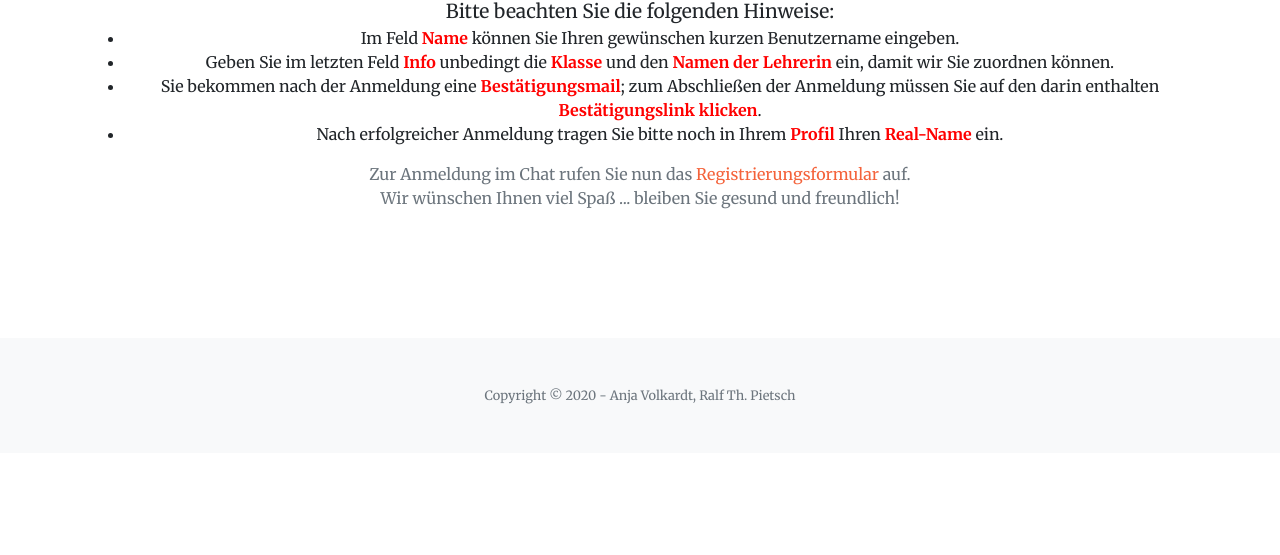
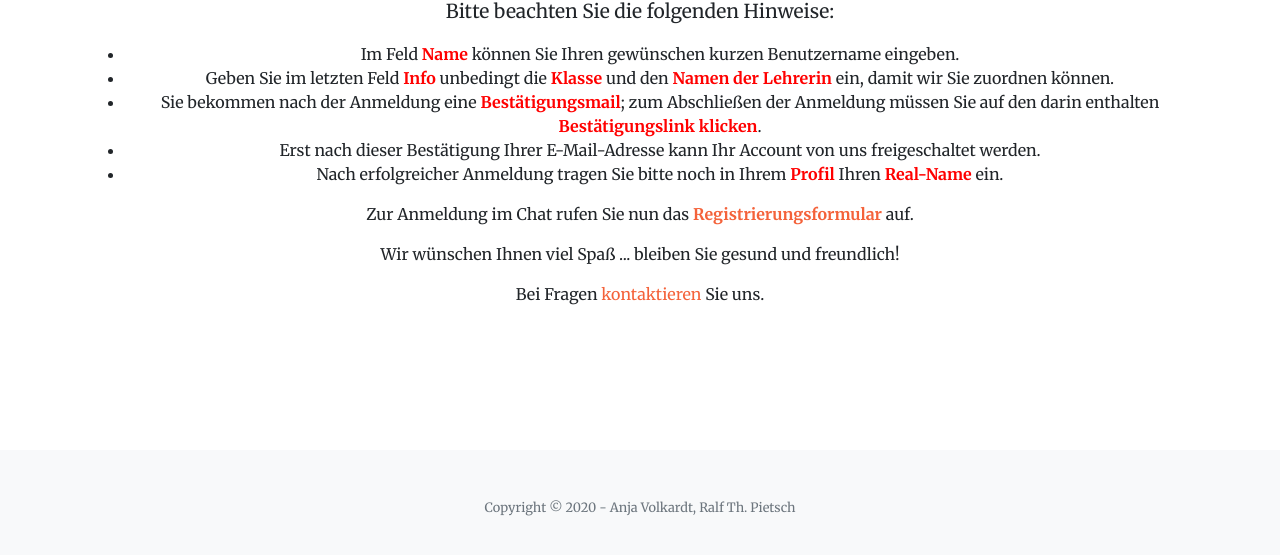
Before and after one commit to elternfuereltern/elternfuereltern.github.io, a plain HTML site: page src/FeeBaichai3yae4iie2yooG8O.html in a window 1280 px wide. Shown: the part 393-948 px from the top of the page. Before the commit the page ends 846 px from the top, so only its background shows below. Drawn offline with nearby package versions, Linux system fonts and the light colour scheme; files whose address does not match are found by name.

Commit message:
more info

```diff
--- a/src/FeeBaichai3yae4iie2yooG8O.html
+++ b/src/FeeBaichai3yae4iie2yooG8O.html
@@ -40,25 +40,29 @@
 				<div class="mt-5">
 					<i class="fas fa-4x fa-comments text-primary mb-4"></i>
 					<h3 class="h4 mb-2">Anmeldung im Chat</h3>
-					<p class="mb-0" style="font-size:120%;">
+					<p style="font-size:120%;">
 						Bitte beachten Sie die folgenden Hinweise:
 					</p>
-					<p class="text-muted mb-0">
+					<p>
 						<ul>
 							<li>Im Feld <b style="color:red;">Name</b> können Sie Ihren gewünschen kurzen Benutzername eingeben.</li>
 							<li>Geben Sie im letzten Feld <b style="color:red;">Info</b> unbedingt die <b style="color:red;">Klasse</b> und den <b style="color:red;">Namen der Lehrerin</b> ein, damit wir Sie zuordnen können.</li>
 							<li>Sie bekommen nach der Anmeldung eine <b style="color:red;">Bestätigungsmail</b>;
 								zum Abschließen der Anmeldung müssen Sie auf den darin enthalten <b style="color:red;">Bestätigungslink klicken</b>.</li>
+							<li>Erst nach dieser Bestätigung Ihrer E-Mail-Adresse kann Ihr Account von uns freigeschaltet werden.</li>
 							<li>Nach erfolgreicher Anmeldung tragen Sie bitte noch in Ihrem <b style="color:red;">Profil</b> Ihren <b style="color:red;">Real-Name</b> ein.</li>
 						</ul>
 					</p>
-					<p class="text-muted mb-0">
+					<p>
 						Zur Anmeldung im Chat rufen Sie nun das
-						<a href="https://chat.muenzi.elternfuereltern.de/register/xhwgA4eRMQMC4YKMCx">Registrierungsformular</a>
+						<b><a href="https://chat.muenzi.elternfuereltern.de/register/xhwgA4eRMQMC4YKMCx">Registrierungsformular</a></b>
 						auf.
 					</p>
-					<p class="text-muted mb-0">
+					<p>
 						Wir wünschen Ihnen viel Spaß ... bleiben Sie gesund und freundlich!
+					</p>
+					<p>
+						Bei Fragen <a href="mailto:elternfuereltern@ratopi.de">kontaktieren</a> Sie uns.
 					</p>
 				</div>
 			</div>
```
